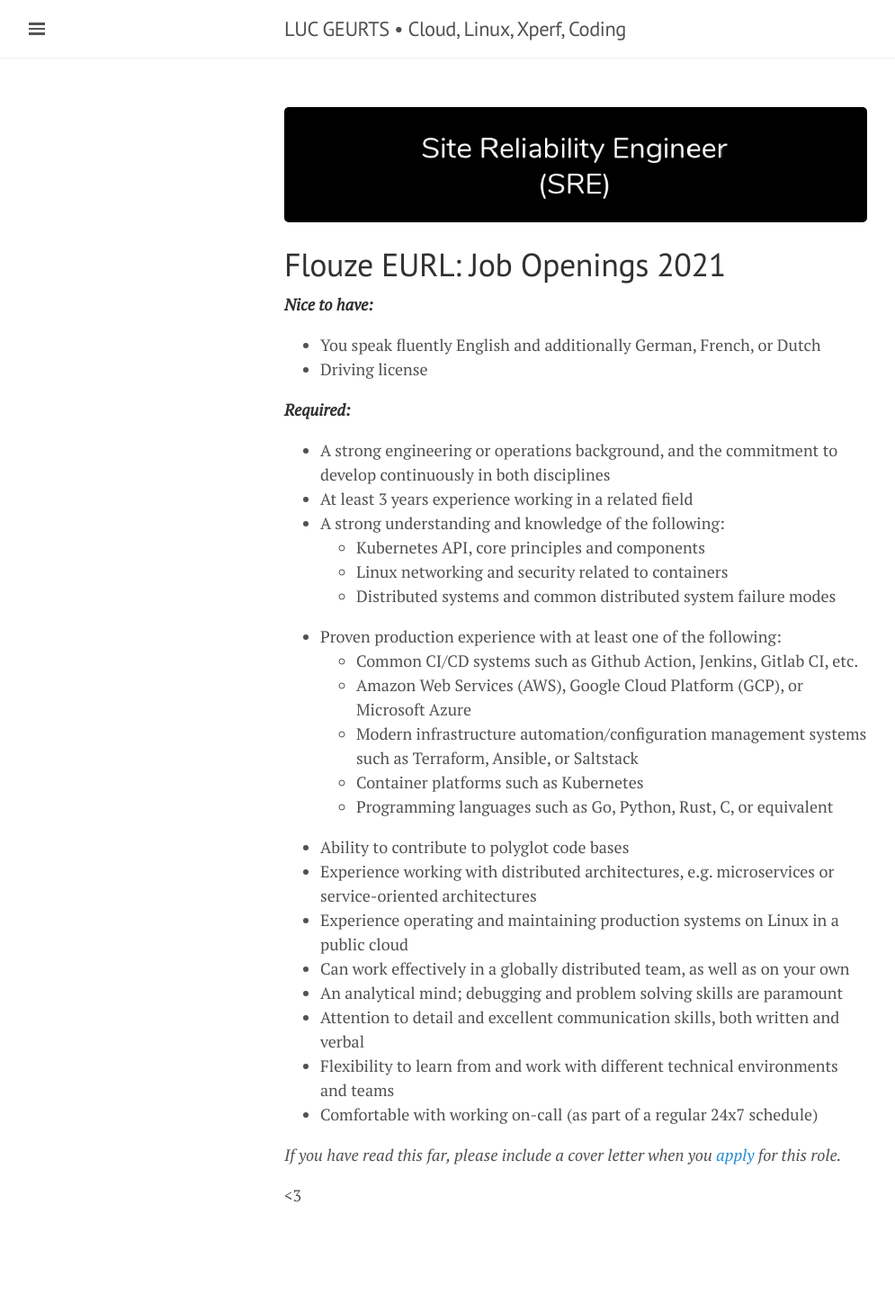
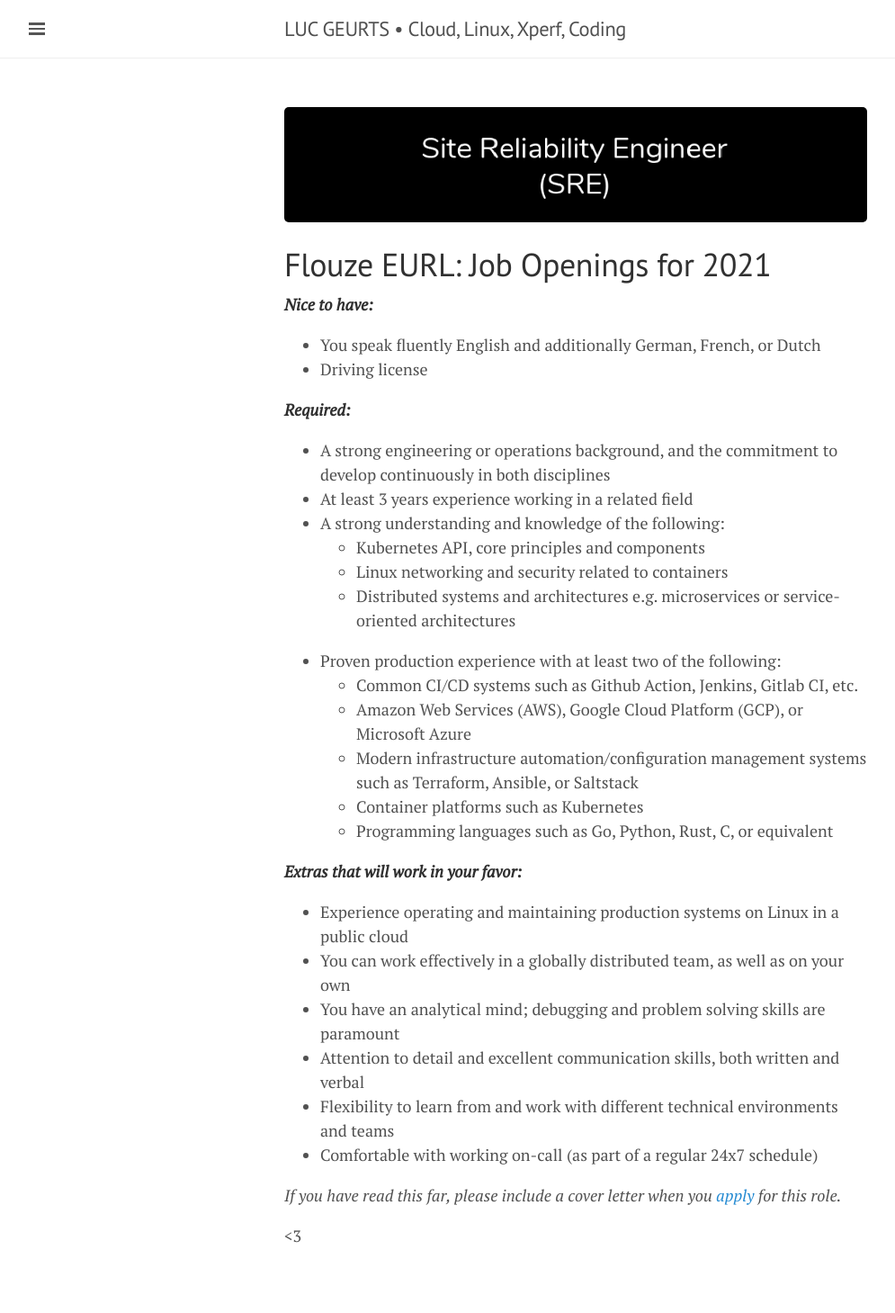
Before and after one commit to lgeurts/lgeurts.github.io, a Jekyll site: the page built from APPLICATION_FORM.md, in a window 1280 px wide. Shown: the whole page at 90% size, without its empty margins (0-995 px from the left). Built offline with Jekyll 4.4.1, drawn with Linux system fonts in a browser that asks for light colours; nearby versions of some CDN libraries; our own code applies the rules of GitHub Pages for plain Markdown files; before the commit the page ends 1414 px from its top, so only the background shows below that.

Commit message:
Update APPLICATION_FORM.md

```diff
--- a/APPLICATION_FORM.md
+++ b/APPLICATION_FORM.md
@@ -1,6 +1,6 @@
 ![Join Us](/assets/opportunities.png)
 
-# Flouze EURL: Job Openings 2021
+# Flouze EURL: Job Openings for 2021
 
 ***Nice to have:***
 
@@ -14,18 +14,18 @@
 - A strong understanding and knowledge of the following:
     * Kubernetes API, core principles and components
     * Linux networking and security related to containers
-    * Distributed systems and common distributed system failure modes
-- Proven production experience with at least one of the following:
+    * Distributed systems and architectures e.g. microservices or service-oriented architectures
+- Proven production experience with at least two of the following:
     * Common CI/CD systems such as Github Action, Jenkins, Gitlab CI, etc.
     * Amazon Web Services (AWS), Google Cloud Platform (GCP), or Microsoft Azure
     * Modern infrastructure automation/configuration management systems such as Terraform, Ansible, or Saltstack
     * Container platforms such as Kubernetes
     * Programming languages such as Go, Python, Rust, C, or equivalent
-- Ability to contribute to polyglot code bases
-- Experience working with distributed architectures, e.g. microservices or service-oriented architectures
+
+***Extras that will work in your favor:***
 - Experience operating and maintaining production systems on Linux in a public cloud
-- Can work effectively in a globally distributed team, as well as on your own
-- An analytical mind; debugging and problem solving skills are paramount
+- You can work effectively in a globally distributed team, as well as on your own
+- You have an analytical mind; debugging and problem solving skills are paramount
 - Attention to detail and excellent communication skills, both written and verbal
 - Flexibility to learn from and work with different technical environments and teams
 - Comfortable with working on-call (as part of a regular 24x7 schedule)
```
